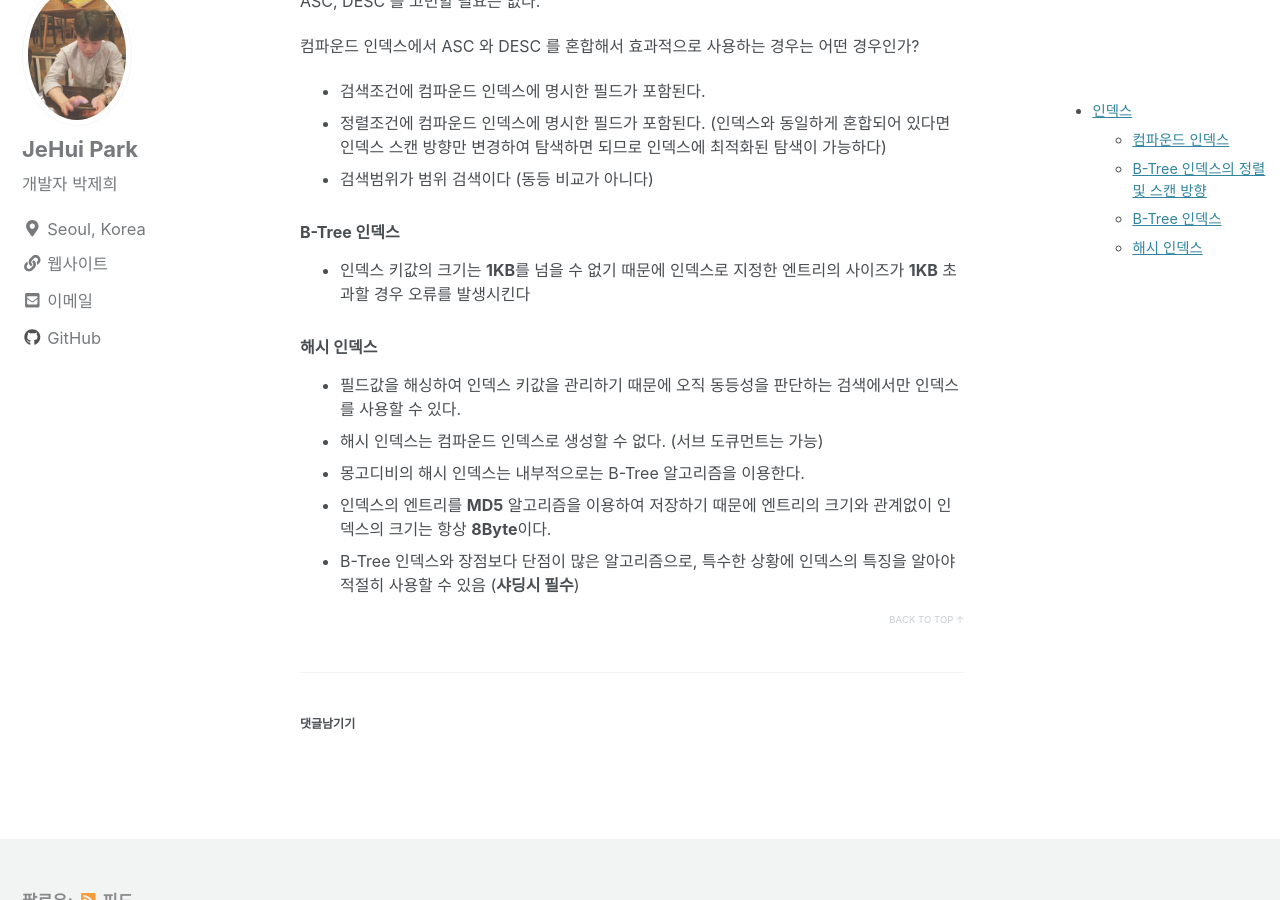
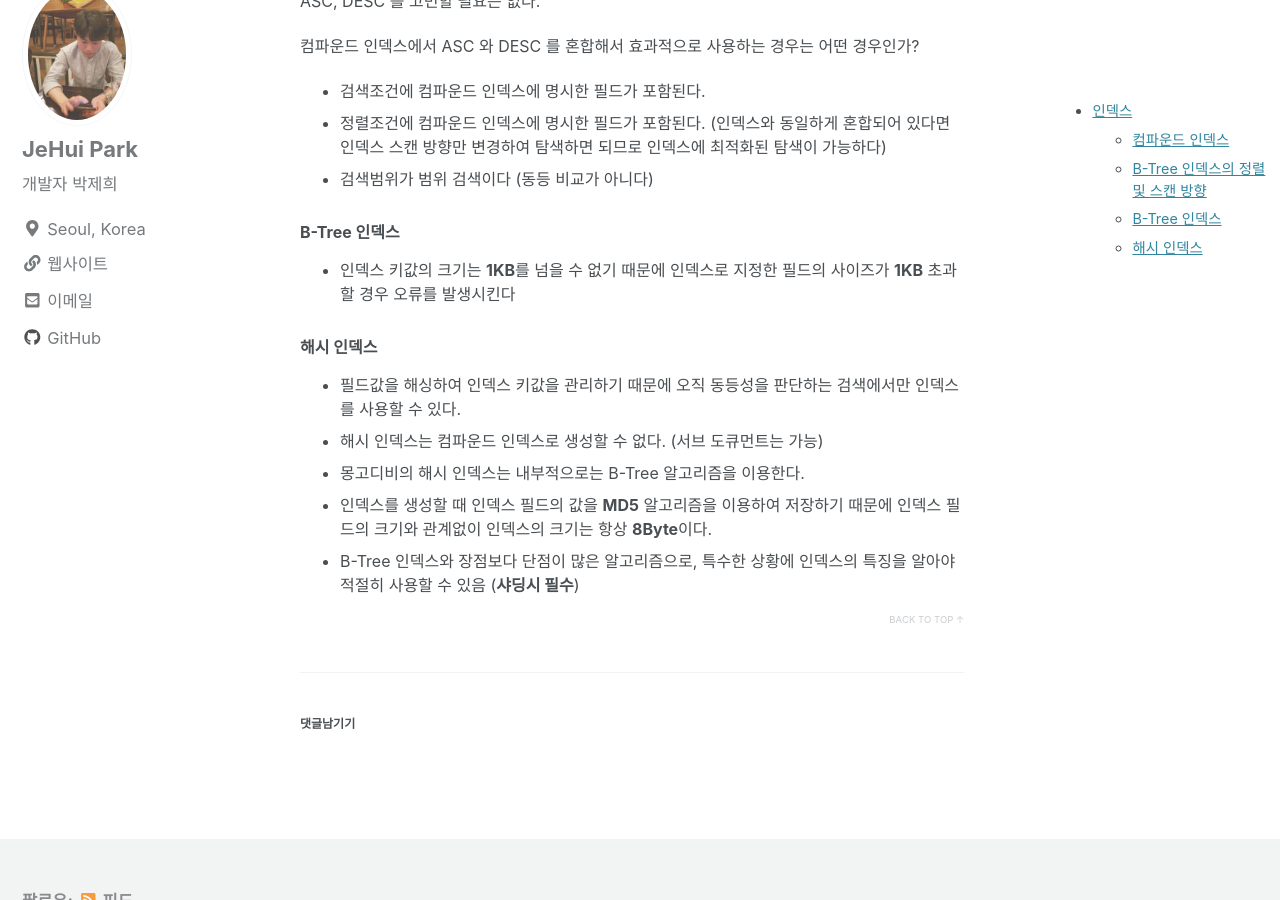
Before and after one commit to JeHuiPark/JeHuiPark.github.io, a Jekyll site: the page built from _posts/2020-08-16-mongo-study.md, in a window 1280 px wide and 900 px high, scrolled down 1728 px. Built offline with Jekyll 4.4.1, drawn with Linux system fonts in a browser that asks for light colours; nearby versions of some CDN libraries; comment, search, counter and statistics services are not loaded.

Commit message:
Update 2020-08-16-mongo-study.md

```diff
--- a/_posts/2020-08-16-mongo-study.md
+++ b/_posts/2020-08-16-mongo-study.md
@@ -67,12 +67,12 @@ EX)
 - 검색범위가 범위 검색이다 (동등 비교가 아니다)
 
 ### B-Tree 인덱스
-- 인덱스 키값의 크기는 **1KB**를 넘을 수 없기 때문에 인덱스로 지정한 엔트리의 사이즈가 **1KB** 초과할 경우 오류를 발생시킨다
+- 인덱스 키값의 크기는 **1KB**를 넘을 수 없기 때문에 인덱스로 지정한 필드의 사이즈가 **1KB** 초과할 경우 오류를 발생시킨다
 
 ### 해시 인덱스
 
 - 필드값을 해싱하여 인덱스 키값을 관리하기 때문에 오직 동등성을 판단하는 검색에서만 인덱스를 사용할 수 있다.
 - 해시 인덱스는 컴파운드 인덱스로 생성할 수 없다. (서브 도큐먼트는 가능)
 - 몽고디비의 해시 인덱스는 내부적으로는 B-Tree 알고리즘을 이용한다.
-- 인덱스의 엔트리를 **MD5** 알고리즘을 이용하여 저장하기 때문에 엔트리의 크기와 관계없이 인덱스의 크기는 항상 **8Byte**이다.
+- 인덱스를 생성할 때 인덱스 필드의 값을 **MD5** 알고리즘을 이용하여 저장하기 때문에 인덱스 필드의 크기와 관계없이 인덱스의 크기는 항상 **8Byte**이다.
 - B-Tree 인덱스와 장점보다 단점이 많은 알고리즘으로, 특수한 상황에 인덱스의 특징을 알아야 적절히 사용할 수 있음 (**샤딩시 필수**)
```
